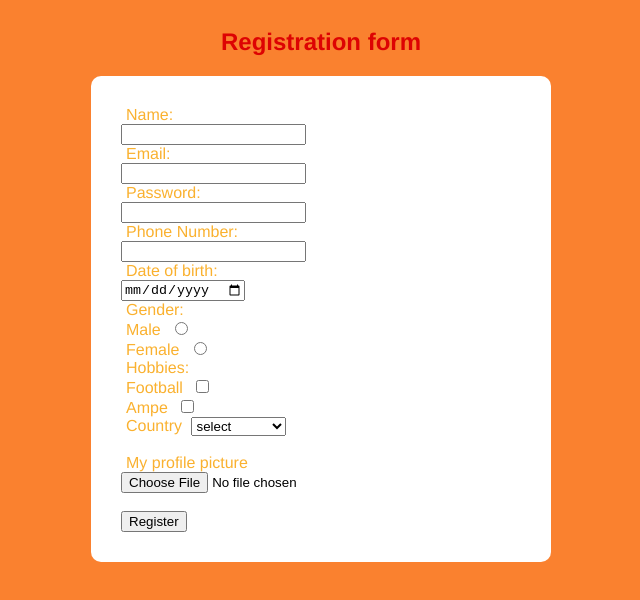
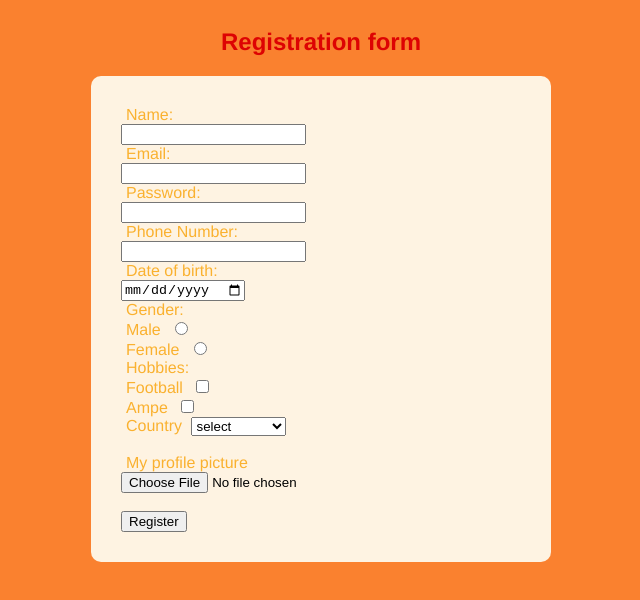
Before and after one commit to andysieh/form, a plain HTML site: page index.HTML in a window 1280 px wide. Shown: the whole page, without its empty margins (319-959 px from the left). Drawn offline with Linux system fonts and the light colour scheme.

Commit message:
funny pallet

```diff
--- a/form.css
+++ b/form.css
@@ -7,7 +7,7 @@ body{
     align-items: center;
 }
 form{
-background-color: #fff;
+background-color: #fef3e2;
 padding: 30px;
 border-radius: 10px;
 width: 400px;
```
